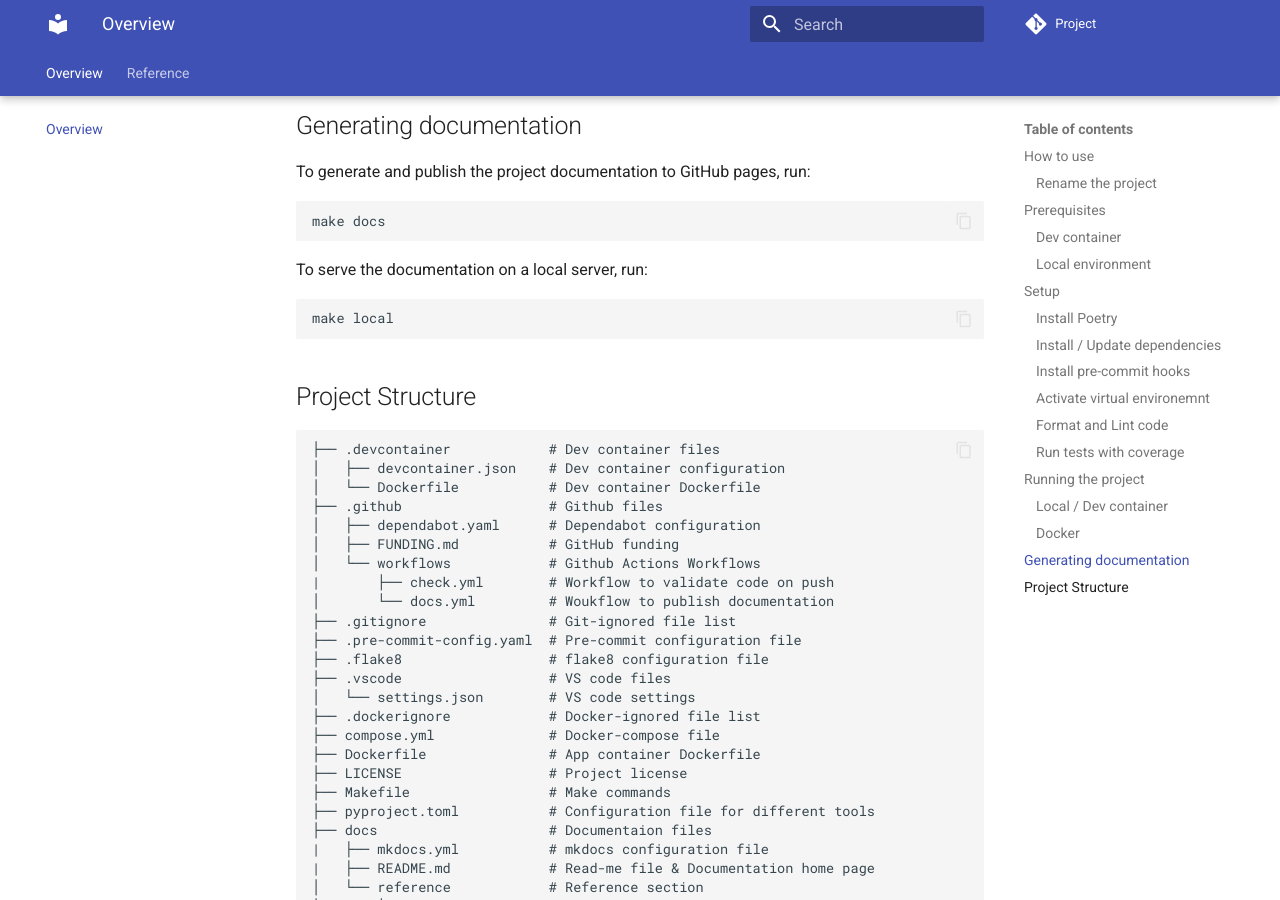
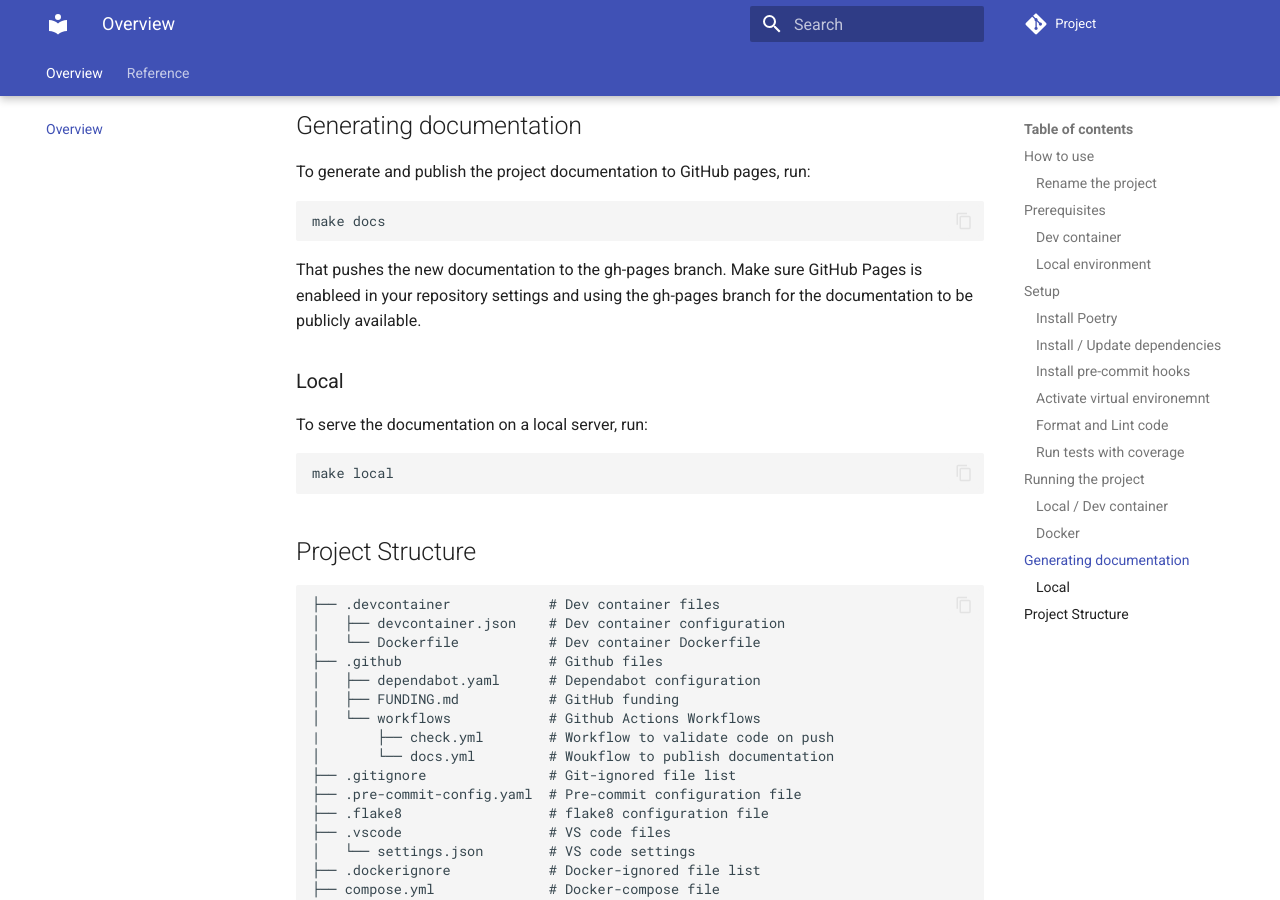
Before and after one commit to amrabed/python-project-template, an MkDocs documentation site: the page built from docs/README.md, in a window 1280 px wide and 900 px high, scrolled down 3446 px. Built offline with MkDocs 1.6.1 and Material for MkDocs 9.7.7, drawn with Linux system fonts in a browser that asks for light colours; comment, search, counter and statistics services are not loaded.

Commit message:
Update REAMDE.md

````diff
--- a/docs/README.md
+++ b/docs/README.md
@@ -117,6 +117,10 @@ To generate and publish the project documentation to GitHub pages, run:
 ```bash
 make docs
 ```
+That pushes the new documentation to the gh-pages branch.
+Make sure GitHub Pages is enableed in your repository settings and using the gh-pages branch for the documentation to be publicly available.
+
+### Local
 To serve the documentation on a local server, run:
 ```bash
 make local
````
Also changed, not shown: 1 other file.
